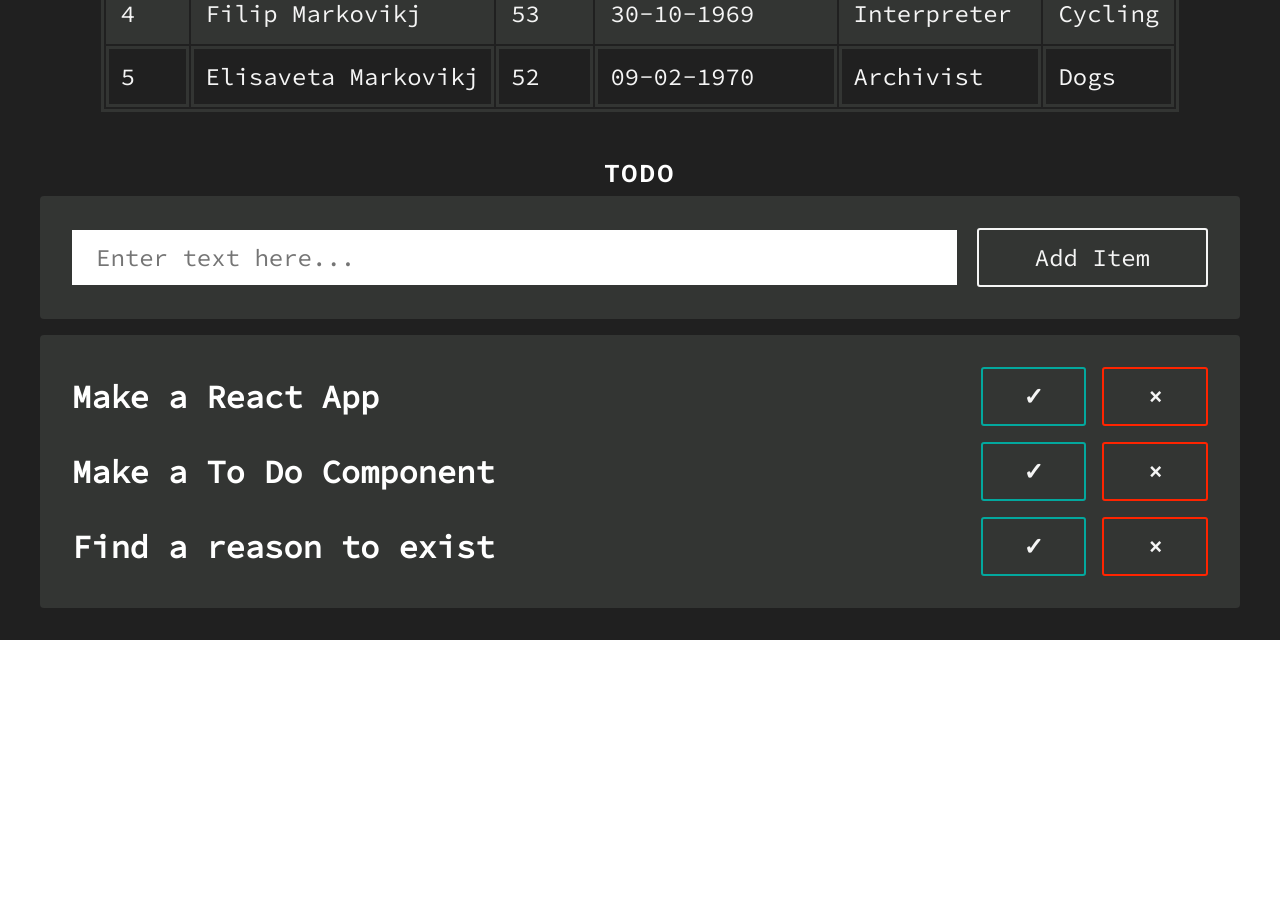
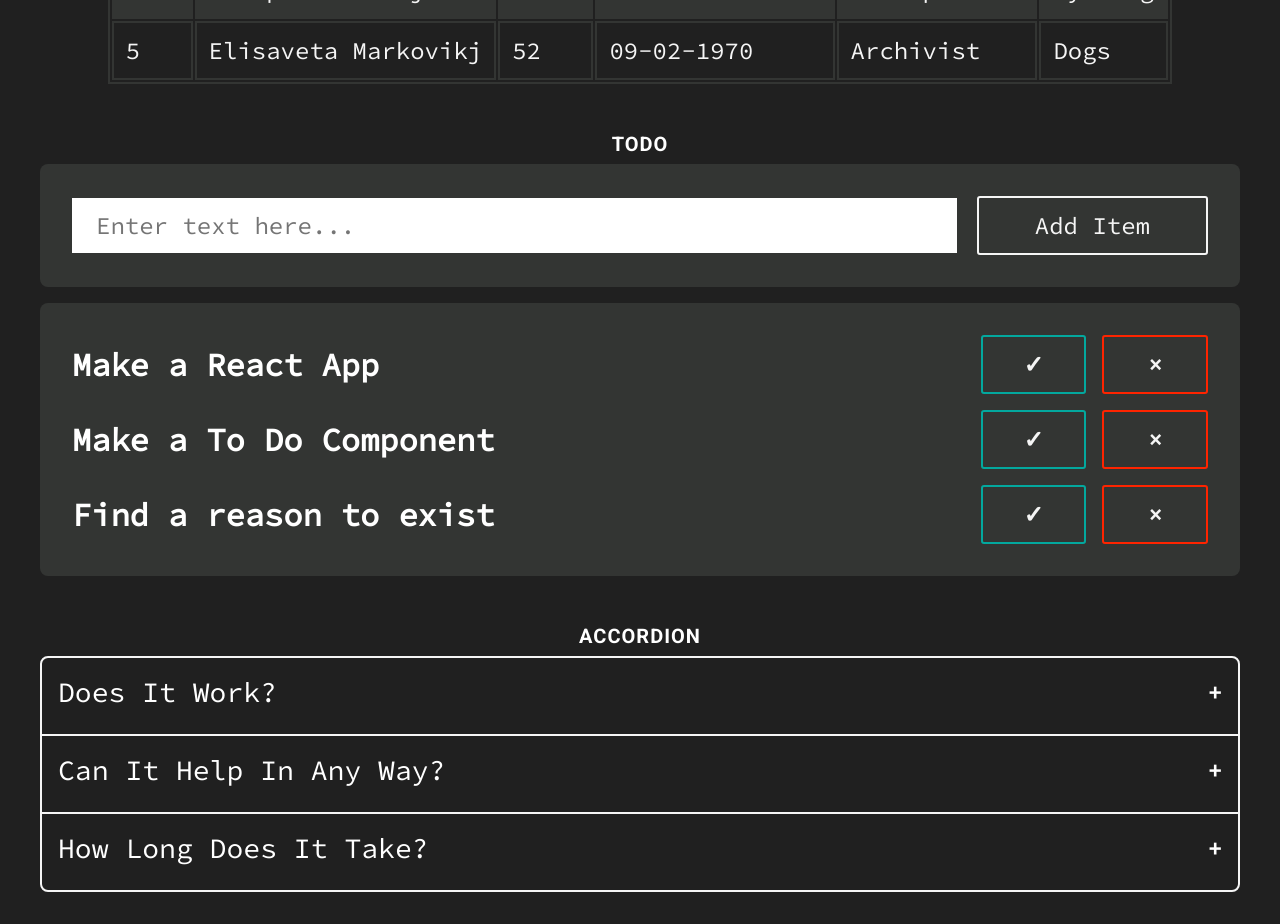
Before and after one commit to KralMarko123/custom-components, a React (Create React App) app: page / in a window 1280 px wide. Shown: the part 740-1664 px from the top of the page. Before the commit the page ends 1380 px from the top, so only its background shows below. Built offline with nearby package versions, Linux system fonts and the light colour scheme.

Commit message:
added accordion and changed styles a bit

```diff
--- a/src/App.tsx
+++ b/src/App.tsx
@@ -4,6 +4,7 @@ import DATA from "./constants/data.json";
 import Select from "./components/Select/Select";
 import Table from "./components/Table/Table";
 import ToDo from "./components/ToDo/ToDo";
+import Accordion from "./components/Accordion/Accordion";
 
 const App = () => {
 	const [multipleSelectValue, setMultipleSelectValue] = useState<SelectOption[]>([
@@ -21,7 +22,7 @@ const App = () => {
 			</h1>
 
 			<div className="container">
-				<h3 className="container__title">Single/Multiple Select</h3>
+				<h2 className="container__title">Single/Multiple Select</h2>
 				<Select
 					multiple
 					value={multipleSelectValue}
@@ -36,13 +37,18 @@ const App = () => {
 			</div>
 
 			<div className="container">
-				<h3 className="container__title">Table</h3>
+				<h2 className="container__title">Table</h2>
 				<Table data={DATA.tableData} striped />
 			</div>
 
 			<div className="container">
-				<h3 className="container__title">ToDo</h3>
+				<h2 className="container__title">ToDo</h2>
 				<ToDo items={DATA.toDoItems} />
+			</div>
+
+			<div className="container">
+				<h2 className="container__title">Accordion</h2>
+				<Accordion items={DATA.accordionItems} />
 			</div>
 		</div>
 	);
--- /dev/null
+++ b/src/components/Accordion/Accordion.css
@@ -0,0 +1,75 @@
+.accordion {
+	width: 100%;
+	height: fit-content;
+
+	border: solid 0.125em var(--text-color);
+	border-radius: 0.5em;
+
+	display: flex;
+	flex-direction: column;
+	font-family: var(--main-font);
+
+	overflow: hidden;
+}
+
+.accordion__item {
+	padding: 1em;
+	border-bottom: solid 0.125em var(--text-color);
+
+	display: flex;
+	flex-direction: column;
+	gap: 0.5em;
+
+	cursor: pointer;
+}
+
+.accordion__item:focus {
+	outline: none;
+}
+
+.accordion__item.highlighted {
+	background-color: var(--dark-accent);
+	outline: none;
+}
+
+.accordion .accordion__item:last-of-type {
+	border-bottom: none;
+}
+
+.accordion__top {
+	display: flex;
+	justify-content: space-between;
+	align-items: center;
+
+	font-size: 1.5em;
+	font-weight: bold;
+	text-transform: capitalize;
+}
+
+.accordion__bottom {
+	max-height: 0;
+
+	font-size: 1.25em;
+	text-align: justify;
+	transition: opacity 0.15s ease-out, max-height 0.25s ease-out;
+
+	overflow: hidden;
+	opacity: 0;
+}
+
+.accordion__bottom.open {
+	max-height: 1000px;
+	opacity: 1;
+
+	transition: max-height 0.25s ease-in, opacity 0.15s 0.25s ease-in;
+}
+
+@media (max-width: 767px) {
+	.accordion__top {
+		font-size: 1.25em;
+	}
+
+	.accordion__bottom {
+		font-size: 1em;
+	}
+}
--- /dev/null
+++ b/src/components/Accordion/Accordion.tsx
@@ -0,0 +1,76 @@
+import { useState, useEffect } from "react";
+import { AccordionProps } from "./AccordionTypes";
+import { KeyboardEvent } from "react";
+import "./Accordion.css";
+
+const Accordion = ({ items }: AccordionProps) => {
+	const [highlightedItem, setHighlightedItem] = useState<number>(-1);
+	const [accordionItems, setAccordionItems] = useState<any[]>([]);
+
+	const handleAccordionToggle = (index: number) => {
+		let items = [...accordionItems];
+		items.forEach((el, i) => (i !== index ? (el.open = false) : null));
+		items[index].open = !items[index].open;
+		setAccordionItems([...items]);
+	};
+
+	const handleKeyPress = (e: KeyboardEvent<HTMLLIElement>, index: number) => {
+		console.log(e.key, index);
+		switch (e.key) {
+			case "Enter":
+			case "Space":
+				handleAccordionToggle(highlightedItem);
+				break;
+			case "ArrowUp":
+				if (highlightedItem > 0) {
+					handleAccordionToggle(highlightedItem - 1);
+					setHighlightedItem((prev) => prev - 1);
+				}
+				break;
+			case "ArrowDown":
+				if (highlightedItem < accordionItems.length - 1) {
+					handleAccordionToggle(highlightedItem + 1);
+					setHighlightedItem((prev) => prev + 1);
+				}
+				break;
+			default:
+				break;
+		}
+	};
+
+	useEffect(() => {
+		const generateAccordionItems = () => {
+			let initialItems: {}[] = [];
+			items?.forEach((i) => {
+				initialItems.push({ title: i.title, description: i.description, open: false });
+			});
+			setAccordionItems(initialItems);
+		};
+		generateAccordionItems();
+	}, [items]);
+
+	return (
+		<ul className="accordion">
+			{accordionItems.map((a, index) => (
+				<li
+					key={a.title}
+					tabIndex={0}
+					className={`accordion__item ${index === highlightedItem ? "highlighted" : null}`}
+					onClick={() => handleAccordionToggle(index)}
+					onMouseEnter={() => setHighlightedItem(index)}
+					onMouseLeave={() => setHighlightedItem(-1)}
+					onKeyDown={(e) => handleKeyPress(e, index)}
+					onFocus={() => setHighlightedItem(index)}
+				>
+					<div className="accordion__top">
+						<h3 className="accordion__title">{a.title}</h3>
+						<span className="accordion__toggle"> {a.open ? "-" : "+"}</span>
+					</div>
+					<div className={`accordion__bottom ${a.open ? "open" : ""}`}>{a.description}</div>
+				</li>
+			))}
+		</ul>
+	);
+};
+
+export default Accordion;
--- /dev/null
+++ b/src/components/Accordion/AccordionTypes.ts
@@ -0,0 +1,8 @@
+export type AccordionItem = {
+	title: string;
+	description: string;
+};
+
+export type AccordionProps = {
+	items: AccordionItem[];
+};
--- a/src/components/Select/Select.css
+++ b/src/components/Select/Select.css
@@ -1,20 +1,4 @@
-@import url("https://fonts.googleapis.com/css2?family=Source+Code+Pro&display=swap");
-
 :root {
-	/**COLOR*/
-	--base: #202020;
-	--dark: #333533;
-	--dark-accent: #23395d;
-	--light: whitesmoke;
-	--light-accent: #03a89e;
-	--danger: #ff2400;
-	--danger-accent: #faa0a0;
-
-	/**TEXT*/
-	--main-font: "Source Code Pro", monospace;
-	--text-color: var(--light);
-	--font-size: 2.5em;
-
 	/**WIDTHS & HEIGHTS*/
 	--select-width: 20em;
 	--select-height: 2em;
@@ -46,7 +30,7 @@ button {
 
 	color: var(--text-color);
 	font-family: var(--main-font);
-	font-size: var(--font-size);
+	font-size: 2.5em;
 }
 
 .select__container:focus,
@@ -174,20 +158,22 @@ button {
 
 @media (min-width: 768px) and (max-width: 1199px) {
 	:root {
-		/**TEXT*/
-		--font-size: 2em;
-
 		/**WIDTHS & HEIGHTS*/
 		--select-width: 100%;
+	}
+
+	.select__container {
+		font-size: 2em;
 	}
 }
 
 @media (max-width: 767px) {
 	:root {
-		/**TEXT*/
-		--font-size: 1.25em;
-
 		/**WIDTHS & HEIGHTS*/
 		--select-width: 100%;
 	}
+
+	.select__container {
+		font-size: 1.25em;
+	}
 }
--- a/src/components/Table/Table.css
+++ b/src/components/Table/Table.css
@@ -1,23 +1,9 @@
 :root {
-	/**COLOR*/
-	--base: #202020;
-	--dark: #333533;
-	--dark-accent: #23395d;
-	--light: whitesmoke;
-	--light-accent: #03a89e;
-	--danger: #ff2400;
-	--danger-accent: #faa0a0;
-
-	/**TEXT*/
-	--main-font: "Source Code Pro", monospace;
-	--text-color: var(--light);
-	--table-font-size: 1.5em;
-
 	/**WIDTHS & HEIGHTS*/
 	--table-width: fit-content;
 
 	/**UTILITY*/
-	--table-border: solid 0.125em var(--dark);
+	--table-border: solid 0.1em var(--dark);
 	--cell-padding: 0.5em;
 }
 
@@ -31,7 +17,7 @@
 
 .table {
 	font-family: var(--main-font);
-	font-size: var(--table-font-size);
+	font-size: 1.5em;
 	color: var(--text-color);
 }
 
@@ -96,15 +82,13 @@
 }
 
 @media (min-width: 768px) and (max-width: 1199px) {
-	:root {
-		/**TEXT*/
-		--table-font-size: 1.35em;
+	.table {
+		font-size: 1.25em;
 	}
 }
 
 @media (max-width: 767px) {
-	:root {
-		/**TEXT*/
-		--table-font-size: 1.15em;
+	.table {
+		font-size: 1em;
 	}
 }
--- a/src/components/ToDo/ToDo.css
+++ b/src/components/ToDo/ToDo.css
@@ -1,20 +1,5 @@
 :root {
-	/**COLOR*/
-	--base: #202020;
-	--dark: #333533;
-	--dark-accent: #23395d;
-	--light: whitesmoke;
-	--light-accent: #03a89e;
-	--danger: #ff2400;
-	--danger-accent: #faa0a0;
-	--neutral: #ffa500;
-
-	/**TEXT*/
-	--main-font: "Source Code Pro", monospace;
-	--text-color: var(--light);
-
 	/**UTILITY*/
-	--card-border: solid 0.1em var(--dark);
 	--todo-button-border: solid 0.1em var(--text-color);
 	--todo-button-radius: 0.125em;
 }
@@ -32,7 +17,7 @@
 	padding: 2em;
 
 	background-color: var(--dark);
-	border-radius: 0.25em;
+	border-radius: 0.5em;
 }
 
 .todo__form {
--- a/src/components/ToDo/ToDoItem.tsx
+++ b/src/components/ToDo/ToDoItem.tsx
@@ -12,10 +12,20 @@ const ToDoItem = ({ text, onDelete }: ToDoItemProps) => {
 					tabIndex={0}
 					className={`todo__check ${isChecked && "checked"}`}
 					onClick={() => setIsChecked((prev) => !prev)}
+					onKeyDown={(e) => {
+						e.key === "Enter" ? setIsChecked((prev) => !prev) : null;
+					}}
 				>
 					&#x2713;
 				</span>
-				<span tabIndex={0} className="todo__remove" onClick={() => onDelete(text)}>
+				<span
+					tabIndex={0}
+					className="todo__remove"
+					onClick={() => onDelete(text)}
+					onKeyDown={(e) => {
+						e.key === "Enter" ? onDelete(text) : null;
+					}}
+				>
 					&times;
 				</span>
 			</div>
--- a/src/constants/data.json
+++ b/src/constants/data.json
@@ -18,5 +18,19 @@
 		]
 	},
 
-	"toDoItems": ["Make a React App", "Make a To Do Component", "Find a reason to exist"]
+	"toDoItems": ["Make a React App", "Make a To Do Component", "Find a reason to exist"],
+	"accordionItems": [
+		{
+			"title": "Does it Work?",
+			"description": "Yes, but ever so slightly. What will most likely happen is some nitwit that's biased will come nitpicking about each and every detail of the page and will then proceed to curbstomp every piece of motivation I had left for this stupid excuse of a project. Other than that, it's all fine and dandy."
+		},
+		{
+			"title": "Can it help in any way?",
+			"description": "No, it definitely cannot help the fact that life is a neverending cycle of monotonous pain and dull embraces. People come to me thinking I am the key to their salvation and happiness, this cannot be further from the truth. I am but a simple man that drifts along the pavement, mimicking a piece of paper stuck in an alleyway."
+		},
+		{
+			"title": "How long does it take?",
+			"description": "Not much, a couple of seconds, maybe even an hour. Doesn't really matter seeing as time goes by so does my patience. People test me on certain things not realising the consequences of their actions. If you were to ask me what my opinion is of humans in general it would be 'out of touch'."
+		}
+	]
 }
--- a/src/styles/general.css
+++ b/src/styles/general.css
@@ -1,8 +1,4 @@
-@import url("https://fonts.googleapis.com/css2?family=Roboto:wght@400;700&display=swap");
-
-:root {
-	--container-width: 1200px;
-}
+@import url(./variables.css);
 
 .page {
 	width: 100%;
@@ -11,7 +7,7 @@
 	background-color: #202020;
 
 	color: white;
-	font-family: "Roboto", sans-serif;
+	font-family: var(--secondary-font);
 }
 
 .home {
@@ -25,7 +21,7 @@
 .home__desc {
 	margin-bottom: 0.25em;
 
-	font-size: 1.25em;
+	font-size: 1em;
 	letter-spacing: 2px;
 	text-align: center;
 	opacity: 0.5;
@@ -42,21 +38,9 @@
 }
 
 .container__title {
-	font-size: 1.5em;
+	font-size: 1.25em;
 	font-weight: bold;
-	letter-spacing: 2px;
+	letter-spacing: 1px;
 	text-align: justify;
 	text-transform: uppercase;
 }
-
-@media (min-width: 768px) and (max-width: 1199px) {
-	:root {
-		--container-width: 100%;
-	}
-}
-
-@media (max-width: 767px) {
-	:root {
-		--container-width: 100%;
-	}
-}
--- a/src/styles/reset.css
+++ b/src/styles/reset.css
@@ -1,6 +1,7 @@
 html {
 	box-sizing: border-box;
-	font-size: 16px;
+	font-size: var(--base);
+	font-family: var(--main-font);
 }
 
 *,
--- /dev/null
+++ b/src/styles/variables.css
@@ -0,0 +1,35 @@
+@import url("https://fonts.googleapis.com/css2?family=Source+Code+Pro&display=swap");
+@import url("https://fonts.googleapis.com/css2?family=Roboto:wght@400;700&display=swap");
+
+:root {
+	/**COLOR*/
+	--base: #202020;
+	--dark: #333533;
+	--dark-accent: #23395d;
+	--light: whitesmoke;
+	--light-accent: #03a89e;
+	--danger: #ff2400;
+	--danger-accent: #faa0a0;
+	--neutral: #ffa500;
+
+	/**TEXT*/
+	--main-font: "Source Code Pro", monospace;
+	--secondary-font: "Roboto", sans-serif;
+	--base-size: 16px;
+	--text-color: var(--light);
+
+	/**WIDTH & HEIGHTS*/
+	--container-width: 1200px;
+}
+
+@media (min-width: 768px) and (max-width: 1199px) {
+	:root {
+		--container-width: 100%;
+	}
+}
+
+@media (max-width: 767px) {
+	:root {
+		--container-width: 100%;
+	}
+}
```
